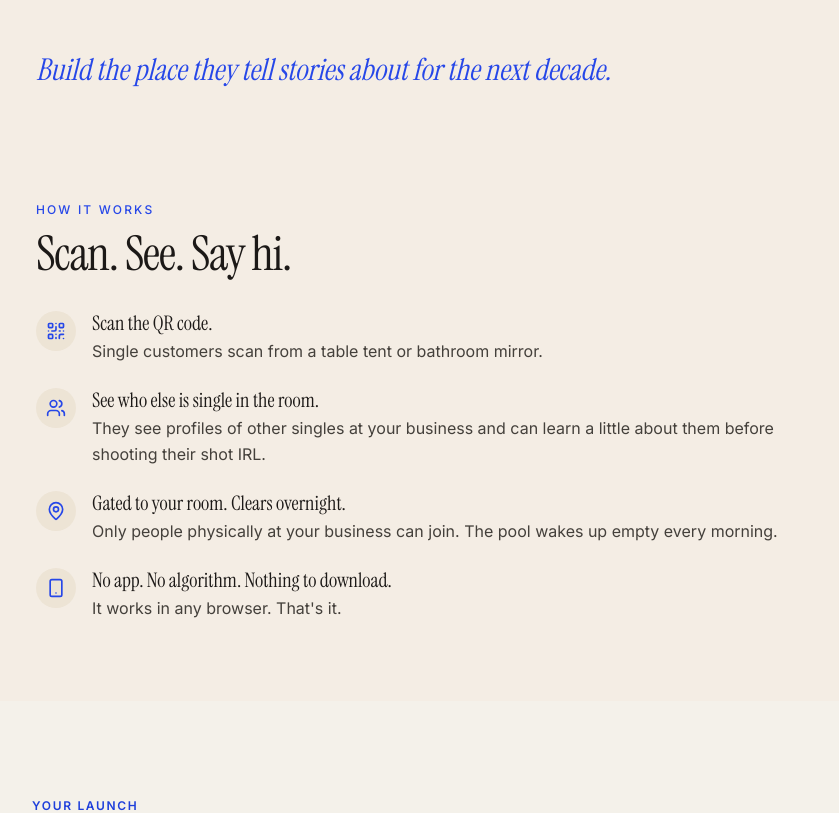
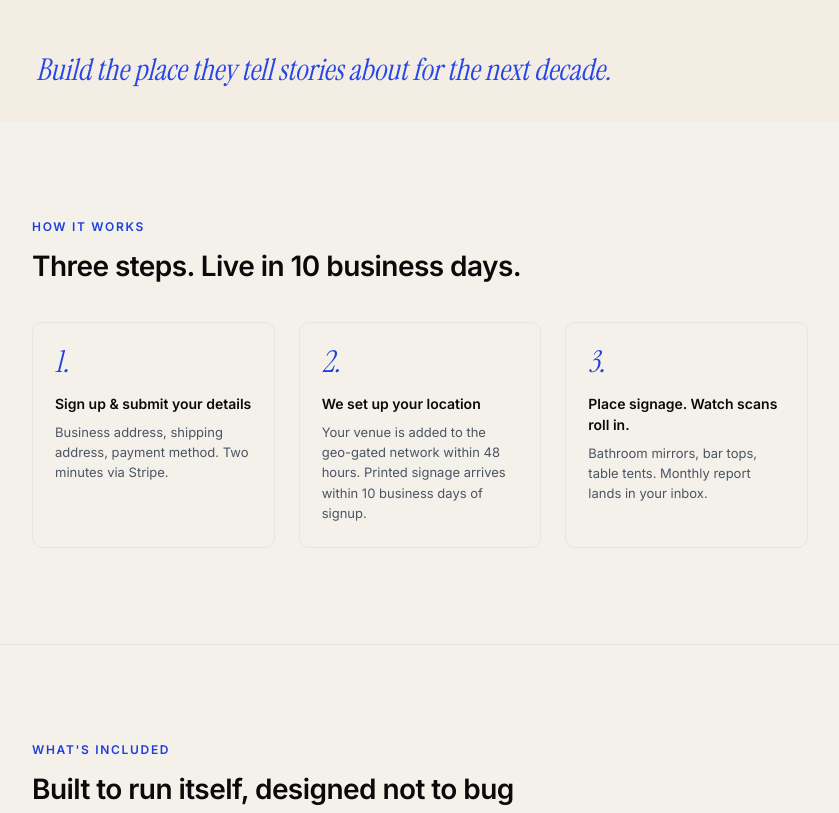
Before and after one commit to plusnonedating/plusnone, a Next.js app: page /business in a window 1280 px wide. Shown: the part 1461-2274 px from the top of the page, without its empty margins (220-1059 px from the left). Built offline with nearby package versions, Linux system fonts and the light colour scheme.

Commit message:
Revert "Add customer-mechanic 'How it works' section on /business + /events (#25)" (#26)
This reverts commit 971dd011a8c98d9fefc4b4c426a0808d17ea64f2.

Co-authored-by: Kate Krska <katekrska@MacBook-Pro-2.local>

```diff
--- a/src/app/events/page.tsx
+++ b/src/app/events/page.tsx
@@ -2,14 +2,7 @@ import type { Metadata } from "next";
 import Link from "next/link";
 // Brief spec'd `Instagram`; lucide-react v1.17 doesn't export that name,
 // so using AtSign — closest semantic match for the "featured on socials" row.
-import {
-  AtSign,
-  Heart,
-  MapPin,
-  QrCode,
-  Smartphone,
-  Users,
-} from "lucide-react";
+import { AtSign, Heart, MapPin } from "lucide-react";
 import CheckIcon from "@/components/partners/CheckIcon";
 import Header from "@/components/partners/Header";
 import PopupDataSection from "@/components/partners/PopupDataSection";
@@ -99,44 +92,10 @@ export default function EventsPage() {
           </div>
         </section>
 
-        {/* HOW IT WORKS — customer mechanic explainer */}
-        <section className="bg-[#f4ede4] px-5 py-10 md:px-8 md:py-20">
-          <div className="mx-auto max-w-3xl">
-            <p className="mb-3 text-xs font-medium uppercase tracking-[0.18em] text-[#2647e8]">
-              How it works
-            </p>
-            <h2 className="mb-8 font-serif text-3xl leading-[1.02] tracking-tight text-stone-900 md:text-5xl">
-              Scan. See. Say hi.
-            </h2>
-            <div className="space-y-5 md:space-y-6">
-              <Statement
-                icon={QrCode}
-                title="Scan the QR code."
-                body="Single attendees scan from event signage."
-              />
-              <Statement
-                icon={Users}
-                title="See who else is single in the room."
-                body="They see profiles of other singles at your event and can learn a little about them before shooting their shot IRL."
-              />
-              <Statement
-                icon={MapPin}
-                title="Gated to your event. Clears when it ends."
-                body="Only people physically at your event can join. The pool disappears when your event is over."
-              />
-              <Statement
-                icon={Smartphone}
-                title="No app. No algorithm. Nothing to download."
-                body="It works in any browser. That&apos;s it."
-              />
-            </div>
-          </div>
-        </section>
-
-        {/* YOUR LAUNCH — operational onboarding timeline */}
+        {/* HOW IT WORKS */}
         <div className="section">
           <div className="section-head">
-            <div className="section-eyebrow">Your launch</div>
+            <div className="section-eyebrow">How it works</div>
             <h2 className="section-h2">
               Three steps. Live the night of your event.
             </h2>
--- a/src/components/partners/PartnerSignup.tsx
+++ b/src/components/partners/PartnerSignup.tsx
@@ -1,14 +1,7 @@
 import Link from "next/link";
 // Brief spec'd `Instagram`; lucide-react v1.17 doesn't export that name,
 // so using AtSign — closest semantic match for the "featured on socials" row.
-import {
-  AtSign,
-  Heart,
-  MapPin,
-  QrCode,
-  Smartphone,
-  Users,
-} from "lucide-react";
+import { AtSign, Heart, MapPin } from "lucide-react";
 import CheckIcon from "./CheckIcon";
 import Header from "./Header";
 import DataSection from "./DataSection";
@@ -112,44 +105,10 @@ export default function PartnerSignup({
           </div>
         </section>
 
-        {/* HOW IT WORKS — customer mechanic explainer */}
-        <section className="bg-[#f4ede4] px-5 py-10 md:px-8 md:py-20">
-          <div className="mx-auto max-w-3xl">
-            <p className="mb-3 text-xs font-medium uppercase tracking-[0.18em] text-[#2647e8]">
-              How it works
-            </p>
-            <h2 className="mb-8 font-serif text-3xl leading-[1.02] tracking-tight text-stone-900 md:text-5xl">
-              Scan. See. Say hi.
-            </h2>
-            <div className="space-y-5 md:space-y-6">
-              <Statement
-                icon={QrCode}
-                title="Scan the QR code."
-                body="Single customers scan from a table tent or bathroom mirror."
-              />
-              <Statement
-                icon={Users}
-                title="See who else is single in the room."
-                body="They see profiles of other singles at your business and can learn a little about them before shooting their shot IRL."
-              />
-              <Statement
-                icon={MapPin}
-                title="Gated to your room. Clears overnight."
-                body="Only people physically at your business can join. The pool wakes up empty every morning."
-              />
-              <Statement
-                icon={Smartphone}
-                title="No app. No algorithm. Nothing to download."
-                body="It works in any browser. That&apos;s it."
-              />
-            </div>
-          </div>
-        </section>
-
-        {/* YOUR LAUNCH — operational onboarding timeline */}
+        {/* HOW IT WORKS */}
         <div className="section">
           <div className="section-head">
-            <div className="section-eyebrow">Your launch</div>
+            <div className="section-eyebrow">How it works</div>
             <h2 className="section-h2">Three steps. Live in 10 business days.</h2>
           </div>
           <div className="steps">
```
